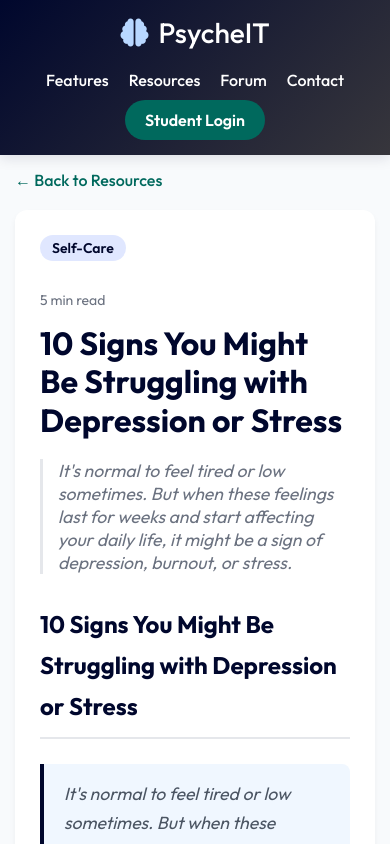
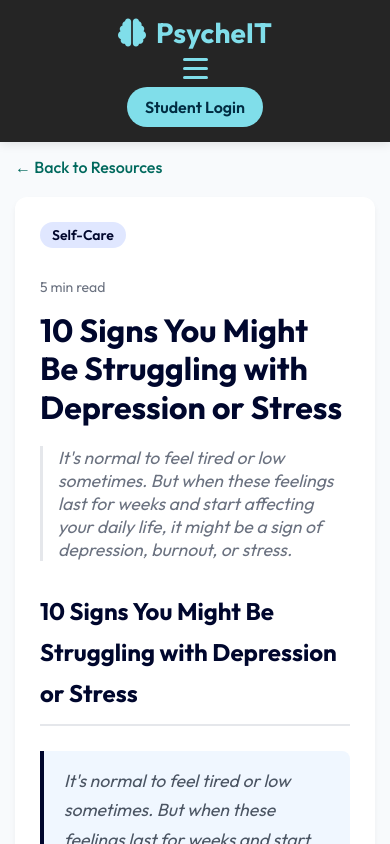
Before and after one commit to Adyyyyyyyyy/PsycheIT, a React (Vite) app: page /blogs/1 in a window 390 px wide. Shown: the top 844 px of the page. Built offline with nearby package versions, Linux system fonts and the light colour scheme.

Commit message:
New Style Design Home Page

```diff
--- /dev/null
+++ b/src/NavStyle.css
@@ -0,0 +1,165 @@
+:root {
+  --color-primary: #A5D6A7;
+  --color-primary-dark: #29852f;
+  --color-secondary: #FFE0B2;
+  --color-secondary-dark: #FFCC80;
+  --color-accent: #80DEEA;
+  --color-accent-dark: #4DB6AC;
+  --color-background: #F5F5F5;
+  --color-text: #002c42;
+  --color-text-light: #424a4e;
+  --color-white: #FFFFFF;
+}
+.navhead {
+  background-color: rgb(37, 37, 37);
+  color: var(--color-text);
+  padding: 15px 0;
+  position: sticky;
+  top: 0;
+  z-index: 1000;
+  box-shadow: 0 2px 10px rgba(0, 0, 0, 0.1);
+}
+.login-button{
+    background-color: var(--color-accent);
+  color: var(--color-text);
+  padding: 10px 18px;
+  border-radius: 30px;
+  text-decoration: none;
+  font-weight: 600;
+  transition: all 0.3s ease;
+  display: inline-block;
+  border: none;
+  cursor: pointer;
+}
+.login-button:hover{
+background-color: var(--color-background);
+  transform: translateY(-2px);
+  box-shadow: 0 5px 15px rgba(0, 0, 0, 0.1);
+}
+.header-content {
+  display: flex;
+  justify-content: space-between;
+  align-items: center;
+  flex-wrap: wrap;
+}
+
+.logo {
+  display: flex;
+  align-items: center;
+  font-weight: bold;
+  font-size: 1.5rem;
+}
+
+.logo i {
+  margin-right: 10px;
+  color: var(--color-accent);
+}
+
+.logo a {
+  text-decoration: none;
+  color: var(--color-accent);
+}
+
+nav ul {
+  display: flex;
+  list-style: none;
+  margin: 0;
+  padding: 0;
+  gap: 25px;
+}
+
+nav a {
+  text-decoration: none;
+  color: var(--color-text);
+  font-weight: 500;
+  transition: color 0.3s ease;
+  position: relative;
+}
+
+nav a:hover {
+  color: var(--color-primary-dark);
+}
+
+nav a::after {
+  content: '';
+  position: absolute;
+  width: 0;
+  height: 2px;
+  bottom: -5px;
+  left: 0;
+  background-color: var(--color-accent);
+  transition: width 0.3s ease;
+}
+
+nav a:hover::after {
+  width: 100%;
+}
+
+.mobile-menu-toggle {
+  display: none;
+  flex-direction: column;
+  background: none;
+  border: none;
+  cursor: pointer;
+  padding: 5px;
+}
+
+.mobile-menu-toggle span {
+  width: 25px;
+  height: 3px;
+  background-color: var(--color-accent);
+  margin: 3px 0;
+  transition: 0.3s;
+  border-radius: 2px;
+}
+
+/* Responsive styles */
+@media (max-width: 768px) {
+  .mobile-menu-toggle {
+    display: flex;
+  }
+
+  .mobile-menu-toggle.active span:nth-child(1) {
+    transform: rotate(-45deg) translate(-5px, 6px);
+  }
+
+  .mobile-menu-toggle.active span:nth-child(2) {
+    opacity: 0;
+  }
+
+  .mobile-menu-toggle.active span:nth-child(3) {
+    transform: rotate(45deg) translate(-5px, -6px);
+  }
+
+  nav {
+    width: 100%;
+    max-height: 0;
+    overflow: hidden;
+    transition: max-height 0.3s ease;
+  }
+
+  nav.nav-open {
+    max-height: 300px;
+  }
+
+  nav ul {
+    flex-direction: column;
+    gap: 0;
+    padding: 20px 0;
+  }
+
+  nav li {
+    padding: 10px 0;
+    border-bottom: 1px solid rgba(0, 0, 0, 0.1);
+  }
+
+  .cta-button {
+    display: none;
+  }
+}
+
+@media (max-width: 480px) {
+  .logo {
+    font-size: 1.2rem;
+  }
+}
--- a/src/Navbar.jsx
+++ b/src/Navbar.jsx
@@ -1,24 +1,41 @@
 import { Link } from "react-router-dom";
-import "./homePage/homePage.css";
+import { useState } from "react";
+import "./NavStyle.css";
+
 const NavBar = () => {
+  const [isMenuOpen, setIsMenuOpen] = useState(false);
+
+  const toggleMenu = () => {
+    setIsMenuOpen(!isMenuOpen);
+  };
+
   return (
-        <header className="header">
+    <header className="navhead">
       <div className="container header-content">
         <div className="logo">
           <i className="fas fa-brain"></i>
-                    <a><Link to="/">PsycheIT</Link></a>
+          <Link to="/">PsycheIT</Link>
         </div>
-                  <nav>
+
+        {/* Mobile menu button */}
+        <button className="mobile-menu-toggle" onClick={toggleMenu}>
+          <span></span>
+          <span></span>
+          <span></span>
+        </button>
+
+        <nav className={isMenuOpen ? "nav-open" : ""}>
           <ul>
             <li><a href="#features">Features</a></li>
-                      <li><Link to="/resources">Resources</Link></li>
-                      <li><Link to="/forum">Forum</Link></li>
+            <li><Link to="/resources" onClick={() => setIsMenuOpen(false)}>Resources</Link></li>
+            <li><Link to="/forum" onClick={() => setIsMenuOpen(false)}>Forum</Link></li>
             <li><a href="#contact">Contact</a></li>
           </ul>
         </nav>
-                  <a href="#login" className="cta-button">Student Login</a>
+        <a href="" className="login-button">Student Login</a>
       </div>
     </header>
   );
 };
+
 export default NavBar;
--- a/src/homePage/homePage.css
+++ b/src/homePage/homePage.css
@@ -1,10 +1,15 @@
 /* HomePage.css */
 :root {
-  --color-dark-blue: #00072D;
-  --color-dark-gray: #37363C;
-  --color-light-blue: #B8D7FF;
-  --color-teal: #CCFBF1;
-  --color-dark-teal: #00695D;
+  --color-primary: #A5D6A7;
+  --color-primary-dark: #29852f;
+  --color-secondary: #FFE0B2;
+  --color-secondary-dark: #FFCC80;
+  --color-accent: #80DEEA;
+  --color-accent-dark: #4DB6AC;
+  --color-background: #F5F5F5;
+  --color-text: #002c42;
+  --color-text-light: #424a4e;
+  --color-white: #FFFFFF;
 }
 
 * {
@@ -15,8 +20,8 @@
 }
 
 .homepage {
-  background-color: #f8fafc;
-  color: var(--color-dark-gray);
+  background-color: var(--color-background);
+  color: var(--color-text);
   line-height: 1.6;
 }
 
@@ -26,160 +31,145 @@
   padding: 0 20px;
 }
 
-/* Header Styles */
-.header {
-  background: linear-gradient(135deg, var(--color-dark-blue) 0%, var(--color-dark-gray) 100%);
-  color: white;
-  padding: 15px 0;
-  position: sticky;
-  top: 0;
-  z-index: 100;
-  box-shadow: 0 4px 12px rgba(0, 7, 45, 0.1);
-}
-
-.header-content {
-  display: flex;
-  justify-content: space-between;
-  align-items: center;
-}
-
-.logo {
-  font-size: 28px;
-  font-weight: 700;
-  color: var(--color-light-blue);
+/* Hero Section */
+.hero {
+  background: linear-gradient(135deg, var(--color-accent) 0%, var(--color-primary) 100%);
+  color: var(--color-text);
+  min-height: 90vh;
   display: flex;
   align-items: center;
 }
 
-.logo i {
-  margin-right: 10px;
+.hero-container {
+  display: flex;
+  align-items: center;
+  justify-content: space-between;
+  gap: 40px;
 }
 
-nav ul {
-  display: flex;
-  list-style: none;
+.hero-text {
+  flex: 1;
+  max-width: 600px;
 }
 
-nav ul li {
-  margin-left: 30px;
+.hero-text h1 {
+  font-size: 3.5rem;
+  margin-bottom: 20px;
+  color: var(--color-text);
+  line-height: 1.2;
 }
-nav ul li a {
-  color: white;
-  text-decoration: none;
-  font-weight: 500;
-  transition: color 0.3s;
+
+.hero-text p {
+  font-size: 1.2rem;
+  margin-bottom: 30px;
+  color: var(--color-text-light);
 }
-.logo a{
-  color: white;
-  text-decoration: none;
-  font-weight: 500;
-  transition: color 0.3s;
+
+.hero-image {
+  flex: 1;
+  display: flex;
+  justify-content: center;
+  align-items: center;
+  position: relative;
 }
-.logo a:hover {
-  color: var(--color-light-blue);
+
+.hero-image img {
+  width: 100%;
+  max-width: 500px;
+  height: auto;
+  object-fit: cover;
+  aspect-ratio: 5/6;
 }
-nav ul li a:hover {
-  color: var(--color-light-blue);
+
+.hero-buttons {
+  display: flex;
+  gap: 20px;
+  flex-wrap: wrap;
 }
 
 .cta-button {
-  background-color: var(--color-dark-teal);
-  color: white;
-  padding: 10px 20px;
+  background-color: var(--color-text);
+  color: var(--color-white);
+  padding: 12px 24px;
   border-radius: 30px;
   text-decoration: none;
   font-weight: 600;
-  transition: background-color 0.3s;
+  transition: all 0.3s ease;
   display: inline-block;
   border: none;
   cursor: pointer;
 }
 
 .cta-button:hover {
-  background-color: #004d43;
+  background-color: transparent;
+  color: var(--color-text);
+  border: 2px solid var(--color-text);
+  box-shadow: 0 5px 15px rgba(0, 0, 0, 0.1);
 }
 
 .cta-button.secondary {
-  background-color: white;
-  border: 2px solid white;
-  color: var(--color-dark-teal);
+  background-color: transparent;
+  border: 2px solid var(--color-text);
+  color: var(--color-text);
 }
 
 .cta-button.secondary:hover {
-  background-color: transparent;
-  color: white;
+  background-color: var(--color-text);
+  color: var(--color-white);
 }
 
-/* Hero Section */
-.hero {
-  background: linear-gradient(135deg, var(--color-dark-blue) 0%, var(--color-dark-teal) 100%);
-  color: white;
-  padding: 100px 0;
-  text-align: center;
+/* Testimonials Section */
+.testimonials {
+  padding: 80px 0;
+  background-color: var(--color-white);
 }
 
-.hero h1 {
-  font-size: 3.5rem;
-  margin-bottom: 20px;
+.section-title {
+  text-align: center;
+  margin-bottom: 60px;
 }
 
-.hero p {
-  font-size: 1.2rem;
-  max-width: 700px;
-  margin: 0 auto 30px;
+.section-title h2 {
+  font-size: 2.5rem;
+  margin-bottom: 15px;
+  color: var(--color-text);
 }
 
-.hero-buttons {
-  display: flex;
-  justify-content: center;
-  gap: 20px;
+.section-title p {
+  color: var(--color-text-light);
+  max-width: 700px;
+  margin: 0 auto;
 }
 
-/* Stats Section */
-.stats {
-  padding: 60px 0;
-  background-color: white;
+.testimonials-grid {
+  display: grid;
+  grid-template-columns: repeat(auto-fit, minmax(300px, 1fr));
+  gap: 30px;
 }
 
-.stats-grid {
-  display: grid;
-  grid-template-columns: repeat(auto-fit, minmax(200px, 1fr));
-  gap: 30px;
-  text-align: center;
+.testimonial {
+  background: #d8f5fa;
+  border-radius: 15px;
+  padding: 30px;
+  box-shadow: 0 5px 15px rgba(0, 0, 0, 0.05);
+  transition: transform 0.3s ease;
 }
 
-.stat h3 {
-  font-size: 2.5rem;
-  color: var(--color-dark-teal);
-  margin-bottom: 10px;
+.testimonial:hover {
+  transform: translateY(-5px);
 }
 
-.stat p {
-  color: var(--color-dark-gray);
-  font-weight: 500;
+.testimonial-content b {
+  color: var(--color-text);
+  font-size: 1.2rem;
+  display: block;
+  margin-bottom: 15px;
 }
 
 /* Features Section */
 .features {
   padding: 80px 0;
-  background-color: white;
-}
-
-.section-title {
-  text-align: center;
-  margin-bottom: 60px;
-  color: var(--color-dark-blue);
-}
-
-.section-title h2 {
-  font-size: 2.5rem;
-  margin-bottom: 15px;
-}
-
-.section-title p {
-  color: var(--color-dark-gray);
-  max-width: 700px;
-  margin: 0 auto;
+  background-color: var(--color-background);
 }
 
 .features-grid {
@@ -189,22 +179,22 @@ nav ul li a:hover {
 }
 
 .feature-card {
-  background: #f8fafc;
+  background: var(--color-white);
   border-radius: 15px;
   padding: 30px;
   text-align: center;
-  box-shadow: 0 5px 15px rgba(0, 7, 45, 0.05);
+  box-shadow: 0 5px 15px rgba(0, 0, 0, 0.05);
   transition: transform 0.3s, box-shadow 0.3s;
 }
 
 .feature-card:hover {
   transform: translateY(-5px);
-  box-shadow: 0 10px 25px rgba(0, 7, 45, 0.1);
+  box-shadow: 0 10px 25px rgba(0, 0, 0, 0.1);
 }
 
 .feature-icon {
-  background-color: var(--color-teal);
-  color: var(--color-dark-teal);
+  background-color: var(--color-accent);
+  color: var(--color-text);
   width: 70px;
   height: 70px;
   border-radius: 50%;
@@ -217,13 +207,13 @@ nav ul li a:hover {
 
 .feature-card h3 {
   margin-bottom: 15px;
-  color: var(--color-dark-blue);
+  color: var(--color-text);
 }
 
 /* Audience Section */
 .audience {
   padding: 80px 0;
-  background: linear-gradient(to bottom, var(--color-light-blue), var(--color-teal));
+  background: linear-gradient(to bottom, var(--color-primary), var(--color-accent));
 }
 
 .tabs {
@@ -231,13 +221,14 @@ nav ul li a:hover {
   justify-content: center;
   margin-bottom: 40px;
   gap: 10px;
+  flex-wrap: wrap;
 }
 
 .tab {
   padding: 12px 24px;
   background: transparent;
-  border: 2px solid var(--color-dark-teal);
-  color: var(--color-dark-teal);
+  border: 2px solid var(--color-text);
+  color: var(--color-text);
   border-radius: 30px;
   font-weight: 600;
   cursor: pointer;
@@ -245,19 +236,19 @@ nav ul li a:hover {
 }
 
 .tab.active, .tab:hover {
-  background: var(--color-dark-teal);
-  color: white;
+  background: var(--color-text);
+  color: var(--color-white);
 }
 
 .tab-content {
-  background: white;
+  background: var(--color-white);
   border-radius: 15px;
   padding: 40px;
-  box-shadow: 0 5px 15px rgba(0, 7, 45, 0.1);
+  box-shadow: 0 5px 15px rgba(0, 0, 0, 0.1);
 }
 
 .tab-panel h3 {
-  color: var(--color-dark-blue);
+  color: var(--color-text);
   margin-bottom: 20px;
 }
 
@@ -274,75 +265,70 @@ nav ul li a:hover {
 
 .tab-panel li:before {
   content: "✓";
-  color: var(--color-dark-teal);
+  color: var(--color-primary-dark);
   position: absolute;
   left: 0;
   font-weight: bold;
 }
 
-/* Testimonials Section */
-.testimonials {
-  padding: 80px 0;
-  background-color: white;
+/* CTA Section - UPDATED TO FIX IMAGE PIXELATION */
+.cta-section {
+  background: linear-gradient(to bottom, var(--color-accent), var(--color-primary));
+  color: var(--color-text);
+  padding: 30px 0;
 }
 
-.testimonials-grid {
-  display: grid;
-  grid-template-columns: repeat(auto-fit, minmax(300px, 1fr));
-  gap: 30px;
+.cta-container {
+  display: flex;
+  align-items: center;
+  justify-content: space-between;
+  gap: 40px;
 }
 
-.testimonial {
-  background: #f8fafc;
-  border-radius: 15px;
-  padding: 30px;
-  box-shadow: 0 5px 15px rgba(0, 7, 45, 0.05);
+.cta-image {
+  flex: 1;
+  display: flex;
+  justify-content: center;
+  align-items: center;
+  position: relative;
+  min-height: 350px;
 }
 
-.testimonial-content {
-  margin-bottom: 20px;
-
-}
-
-.testimonial-author h4 {
-  color: var(--color-dark-blue);
-  margin-bottom: 5px;
-}
-
-.testimonial-author p {
-  color: var(--color-dark-gray);
-  font-size: 0.9rem;
-}
-
-/* CTA Section */
-.cta-section {
-  background: linear-gradient(135deg, var(--color-dark-blue) 0%, var(--color-dark-teal) 100%);
-  color: white;
-  padding: 80px 0;
-  text-align: center;
+.cta-image img {
+  width: auto;
+  max-width: 100%;
+  max-height: 400px;
+  height: auto;
+  object-fit: contain;
 }
 
 .cta-content {
-  max-width: 700px;
-  margin: 0 auto;
+  flex: 1;
+  max-width: 600px;
 }
 
 .cta-content h2 {
   font-size: 2.5rem;
   margin-bottom: 20px;
+  color: var(--color-text);
+}
+
+.cta-content p {
+  font-size: 1.2rem;
+  margin-bottom: 30px;
+  color: var(--color-text-light);
 }
 
 .cta-buttons {
   display: flex;
-  justify-content: center;
   gap: 20px;
-  margin-top: 30px;
+  flex-wrap: wrap;
 }
 
 /* Footer */
 footer {
-  background-color: var(--color-dark-blue);
-  color: white;
+  background-color: var(--color-text);
+  color: var(--color-white);
   padding: 50px 0 20px;
 }
 
@@ -354,7 +340,7 @@ footer {
 }
 
 .footer-column h3 {
-  color: var(--color-light-blue);
+  color: var(--color-accent);
   margin-bottom: 20px;
   font-size: 1.2rem;
 }
@@ -368,41 +354,99 @@ footer {
 }
 
 .footer-column ul li a {
-  color: white;
+  color: var(--color-white);
   text-decoration: none;
   transition: color 0.3s;
 }
 
 .footer-column ul li a:hover {
-  color: var(--color-light-blue);
+  color: var(--color-accent);
 }
 
 .copyright {
   text-align: center;
   padding-top: 20px;
   border-top: 1px solid rgba(255, 255, 255, 0.1);
-  color: var(--color-light-blue);
+  color: var(--color-accent);
 }
 
 /* Responsive Design */
-@media (max-width: 768px) {
-  .header-content {
+@media (max-width: 1200px) {
+  .hero-text h1 {
+    font-size: 3rem;
+  }
+
+  .cta-content h2 {
+    font-size: 2.2rem;
+  }
+}
+
+@media (max-width: 992px) {
+  .hero{
+    padding-bottom: 3%;
+  }
+  .hero-container{
+    gap:20px;
+  }
+  .hero-container, .cta-container {
     flex-direction: column;
     text-align: center;
   }
 
-  nav ul {
-    margin-top: 20px;
-    flex-wrap: wrap;
+  .hero-text, .cta-content {
+    max-width: 100%;
+    order: 2;
+  }
+
+  .hero-image, .cta-image {
+    order: 1;
+    width: 90%;
+  }
+
+  .hero-text h1 {
+    font-size: 2.8rem;
+  }
+
+  .hero-image img {
+    max-width: 350px;
+  }
+
+  .cta-image {
+    min-height: 300px;
+  }
+
+  .cta-image img {
+    max-height: 350px;
+  }
+
+  .hero-buttons, .cta-buttons {
     justify-content: center;
   }
+}
 
-  nav ul li {
-    margin: 0 10px 10px;
+@media (max-width: 768px) {
+  .hero {
+    min-height: auto;
   }
 
-  .hero h1 {
-    font-size: 2.5rem;
+  .hero-text h1, .cta-content h2 {
+    font-size: 2.2rem;
+  }
+
+  .hero-text p, .cta-content p {
+    font-size: 1.1rem;
+  }
+
+  .hero-image img {
+    max-width: 350px;
+  }
+
+  .cta-image {
+    min-height: 250px;
+  }
+
+  .cta-image img {
+    max-height: 300px;
   }
 
   .hero-buttons, .cta-buttons {
@@ -413,4 +457,65 @@ footer {
   .tabs {
     flex-direction: column;
   }
+
+  .section-title h2 {
+    font-size: 2rem;
+  }
+
+  .testimonials, .features, .audience {
+    padding: 60px 0;
+  }
 }
+
+@media (max-width: 576px) {
+  .hero-text h1, .cta-content h2 {
+    font-size: 1.8rem;
+  }
+
+  .hero-image img {
+    max-width: 300px;
+  }
+
+  .cta-image {
+    min-height: 200px;
+  }
+
+  .cta-image img {
+    max-height: 250px;
+  }
+
+  .cta-button {
+    padding: 10px 20px;
+    font-size: 0.9rem;
+  }
+
+  .feature-card, .testimonial {
+    padding: 20px;
+  }
+
+  .tab-content {
+    padding: 25px;
+  }
+}
+
+@media (max-width: 400px) {
+  .hero-image img {
+    max-width: 250px;
+  }
+
+  .cta-image {
+    min-height: 180px;
+  }
+
+  .cta-image img {
+    max-height: 220px;
+  }
+
+  .hero-text h1, .cta-content h2 {
+    font-size: 1.6rem;
+  }
+
+  .container {
+    padding: 0 15px;
+  }
+}
```
Also changed, not shown: src/homePage/homePage.jsx (+12 -5 lines). Lines whose indentation alone changed are shown as unchanged.
